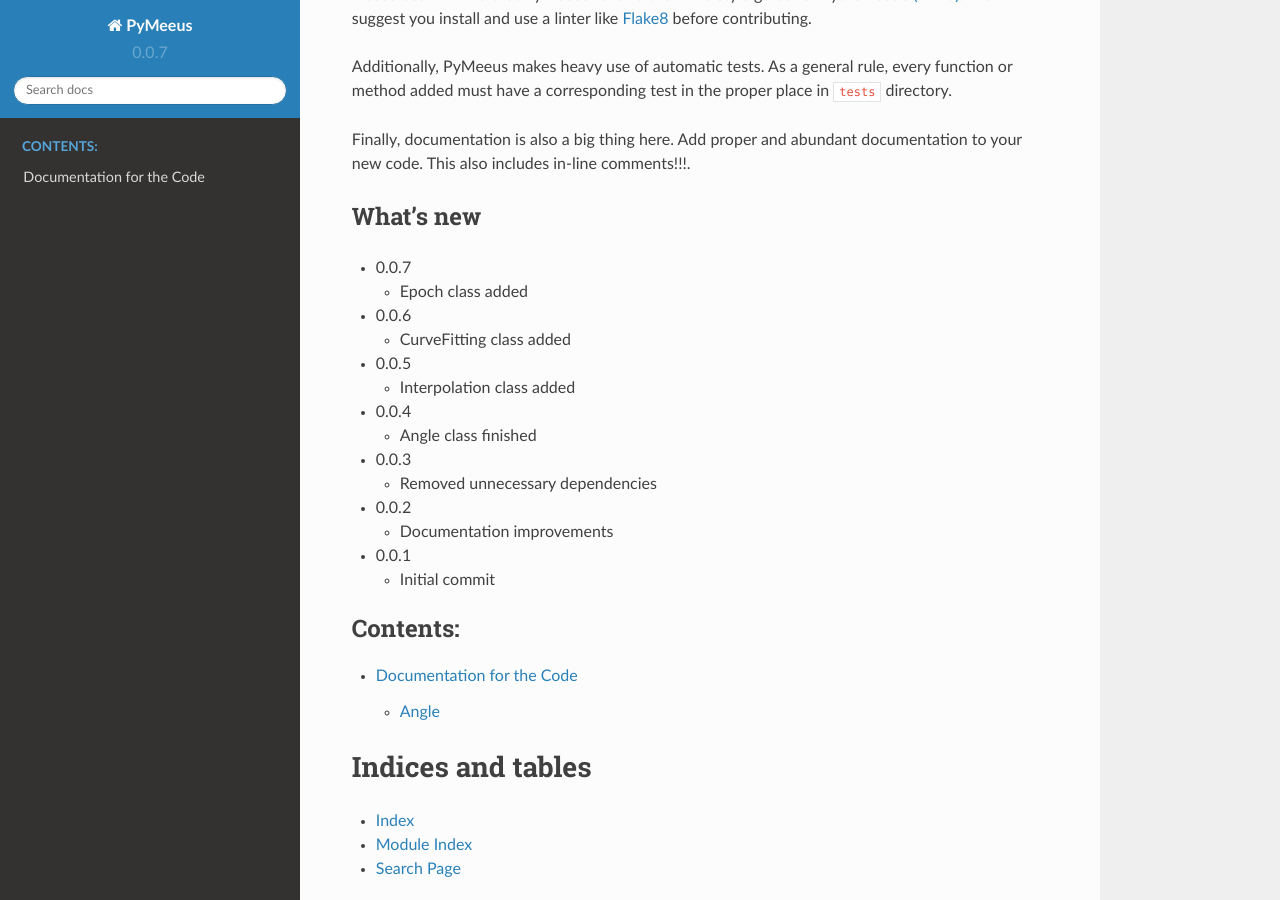
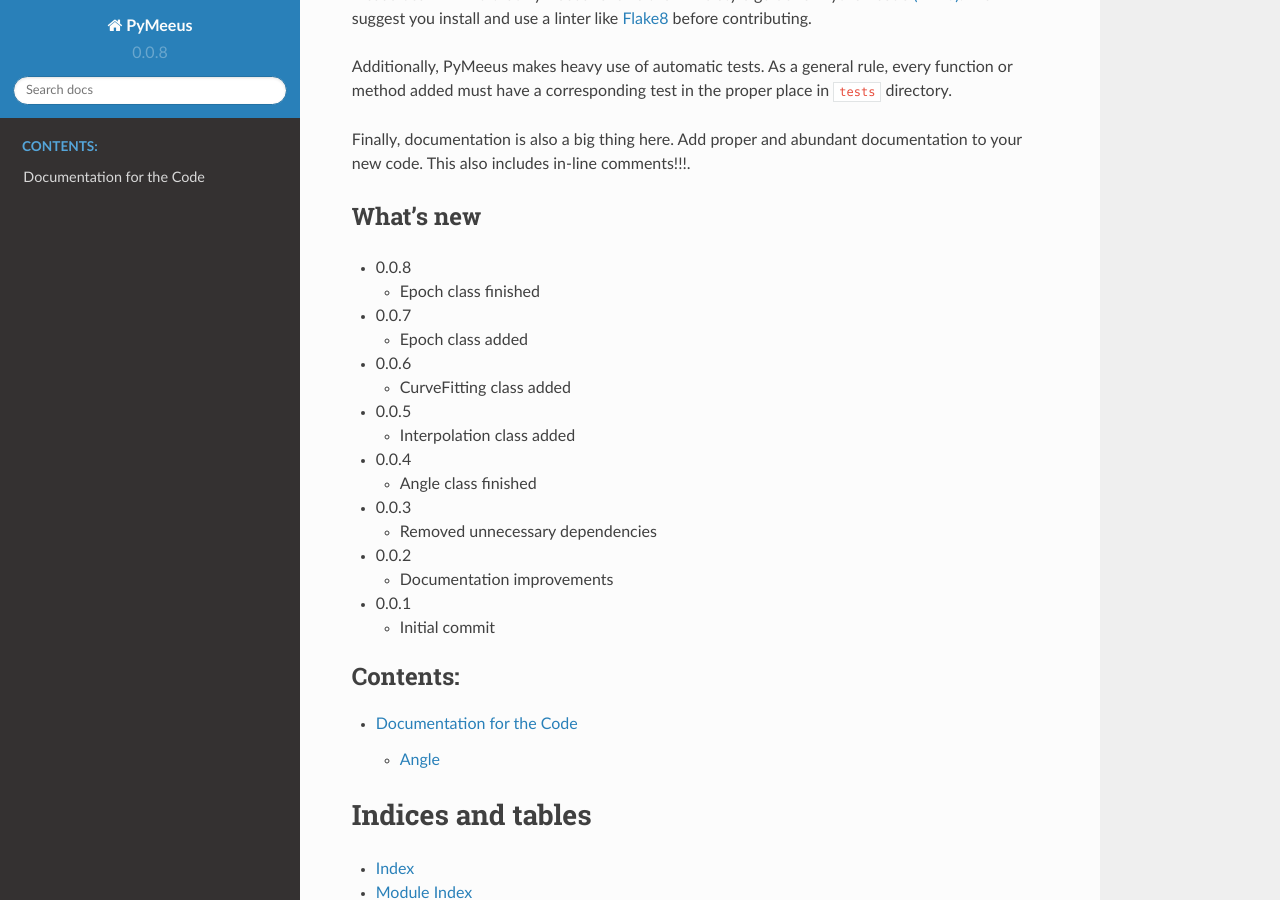
Before and after one commit to architest/pymeeus, a Sphinx documentation site: the page built from docs/source/index.rst, in a window 1280 px wide and 900 px high, scrolled down 894 px. Built offline with Sphinx 7.4.7 and the Read the Docs theme 2.0.0, drawn with Linux system fonts in a browser that asks for light colours; formulas are drawn with MathJax 3.

Commit message:
Preparation for 0.0.8 release

```diff
--- a/README.rst
+++ b/README.rst
@@ -50,6 +50,10 @@ documentation to your new code. This also includes in-line comments!!!.
 What's new
 ----------
 
+-  0.0.8
+
+   -  Epoch class finished
+
 -  0.0.7
 
    -  Epoch class added
--- a/docs/source/conf.py
+++ b/docs/source/conf.py
@@ -59,9 +59,9 @@ author = u'Dagoberto Salazar'
 # built documents.
 #
 # The short X.Y version.
-version = u'0.0.7'
+version = u'0.0.8'
 # The full version, including alpha/beta/rc tags.
-release = u'0.0.7'
+release = u'0.0.8'
 
 # The language for content autogenerated by Sphinx. Refer to documentation
 # for a list of supported languages.
--- a/setup.py
+++ b/setup.py
@@ -15,7 +15,7 @@ with open(path.join(here, 'README.rst')) as f:
 
 config = {
     'name': 'PyMeeus',
-    'version': '0.0.7',
+    'version': '0.0.8',
     'description': 'Python implementation of Jean Meeus astronomical routines',
     'long_description': long_description,
     'keywords': 'Meeus astronomy module library',
@@ -25,7 +25,8 @@ config = {
     'url': 'https://github.com/architest/pymeeus',
     'download_url': 'https://github.com/architest/pymeeus',
     # 'install_requires': ['nose', 'pypandoc'],
-    'packages': ['pymeeus'],            # 'scripts': ['example.py'],
+    'packages': ['pymeeus'],
+    # 'scripts': ['example.py'],
     'py_modules': ['base'],
     'classifiers': [
         'Development Status :: 3 - Alpha',
```
Also changed, not shown: README.md (+2 -0 lines).
